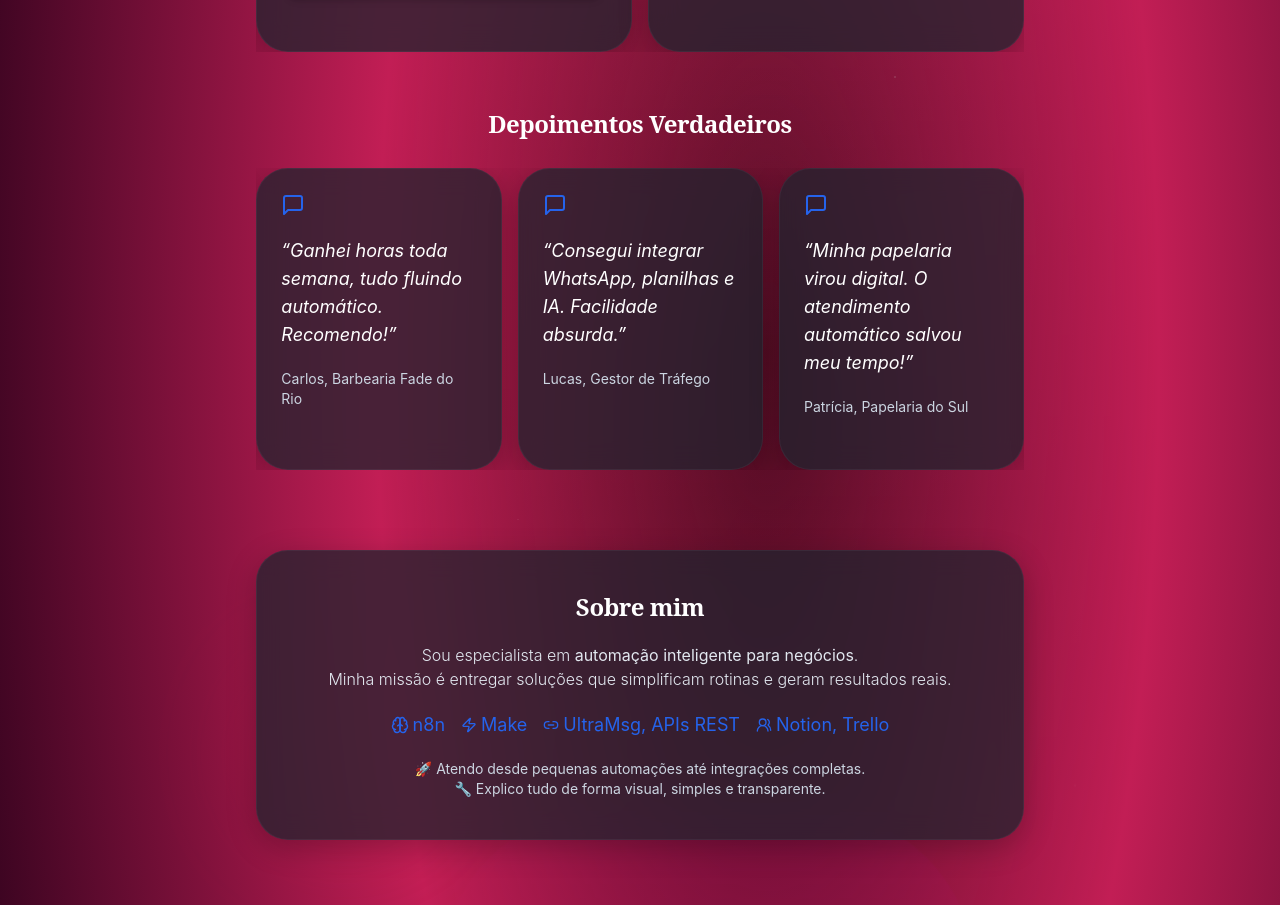
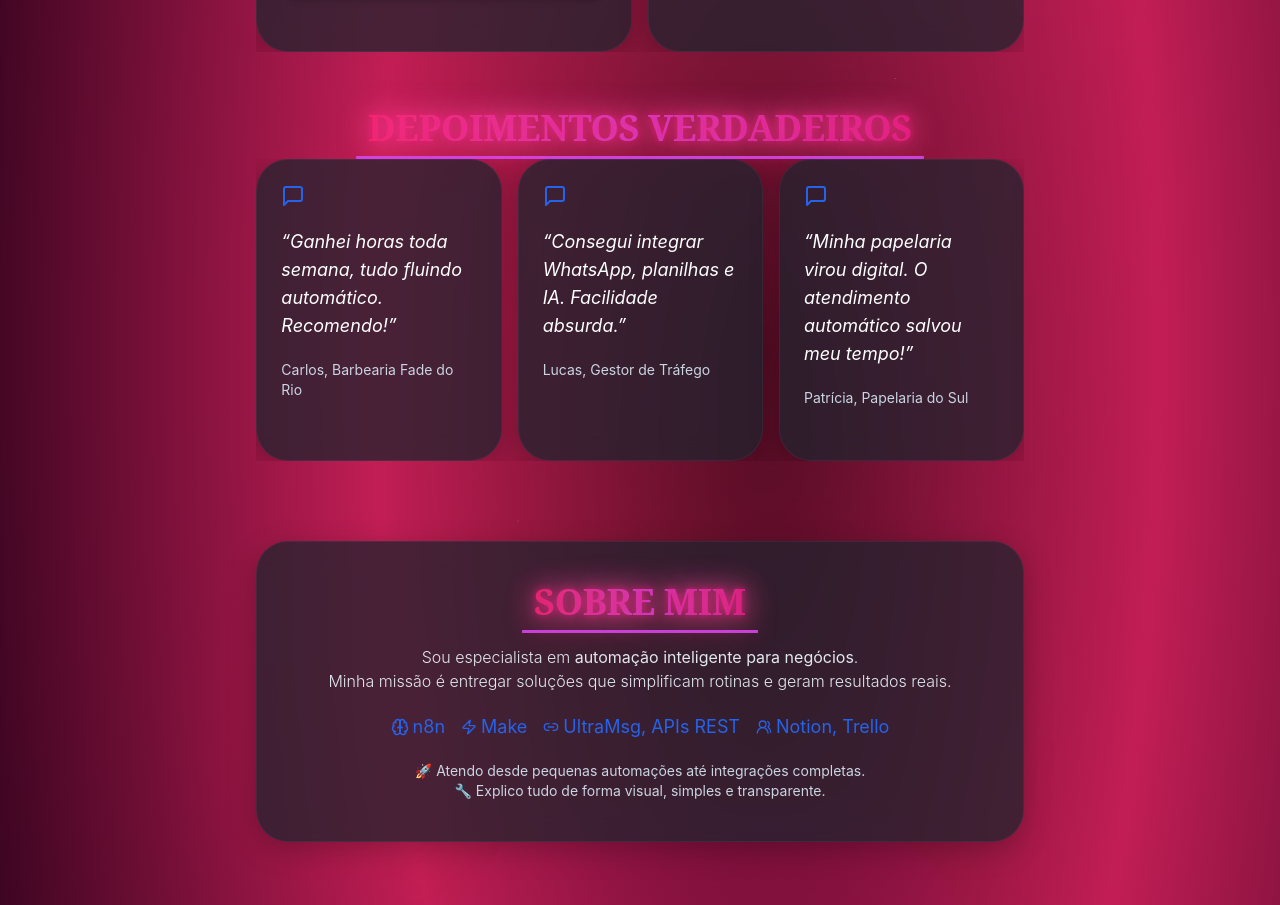
Before and after one commit to Alvo360/instant-biz-flows, a React (Vite) app: page / in a window 1280 px wide. Shown: the part 1866-2771 px from the top of the page. Built offline with nearby package versions, Linux system fonts and the light colour scheme.

Commit message:
Refine section typography and style
- Improved the typography and style of "Depoimentos Verdadeiros" and "Sobre mim" sections, applying gradient, neon-like effects, and the Playfair font to the titles.
- Refined subtitles and made minor visual adjustments to the cards for a more sophisticated look.

```diff
--- a/src/components/sections/DepoimentosSection.tsx
+++ b/src/components/sections/DepoimentosSection.tsx
@@ -107,7 +107,20 @@ const DepoimentosSection = () => {
 
   return (
     <section className="mt-14 z-10 w-full flex flex-col items-center">
-      <h2 className="text-2xl font-bold text-white mb-7 text-center font-playfair">
+      <h2
+        className="
+          text-3xl md:text-4xl font-extrabold uppercase tracking-tight text-center select-none
+          font-playfair bg-gradient-to-r from-[#ff2250] via-fuchsia-500 to-[#ed1479] bg-clip-text text-transparent
+          drop-shadow-[0_4px_40px_#ff2250cc] px-3 pb-2
+          border-b-[3.5px] border-fuchsia-500 max-w-fit mx-auto
+          animate-pulse-slow
+        "
+        style={{
+          textShadow: "0 0 32px #ff66c1, 0 0 8px #ed1479",
+          letterSpacing: "-0.01em",
+          filter: "drop-shadow(0 3px 14px #ff225063)",
+        }}
+      >
         Depoimentos Verdadeiros
       </h2>
       <div className="w-full px-4 flex">
--- a/src/components/sections/SobreSection.tsx
+++ b/src/components/sections/SobreSection.tsx
@@ -1,11 +1,25 @@
-
 import { Brain, Zap, Link2, Users2 } from "lucide-react";
 import * as React from "react";
 
 const SobreSection = () => (
   <section className="mt-20 z-10 flex justify-center px-4">
     <div className="glass-card max-w-3xl w-full p-10 flex flex-col gap-3 items-center text-center">
-      <h2 className="text-2xl font-bold text-white mb-2 font-playfair">Sobre mim</h2>
+      <h2
+        className="
+          text-3xl md:text-4xl font-extrabold uppercase tracking-tight text-center select-none
+          font-playfair bg-gradient-to-r from-[#ff2250] via-fuchsia-500 to-[#ed1479] bg-clip-text text-transparent
+          drop-shadow-[0_4px_40px_#ff2250cc] px-3 pb-2
+          border-b-[3.5px] border-fuchsia-500 max-w-fit mx-auto
+          animate-pulse-slow
+        "
+        style={{
+          textShadow: "0 0 32px #ff66c1, 0 0 8px #ed1479",
+          letterSpacing: "-0.01em",
+          filter: "drop-shadow(0 3px 14px #ff225063)",
+        }}
+      >
+        Sobre mim
+      </h2>
       <p className="text-slate-200 text-base font-light mb-2">
         Sou especialista em <b>automação inteligente para negócios</b>.<br/>
         Minha missão é entregar soluções que simplificam rotinas e geram resultados reais.
```
